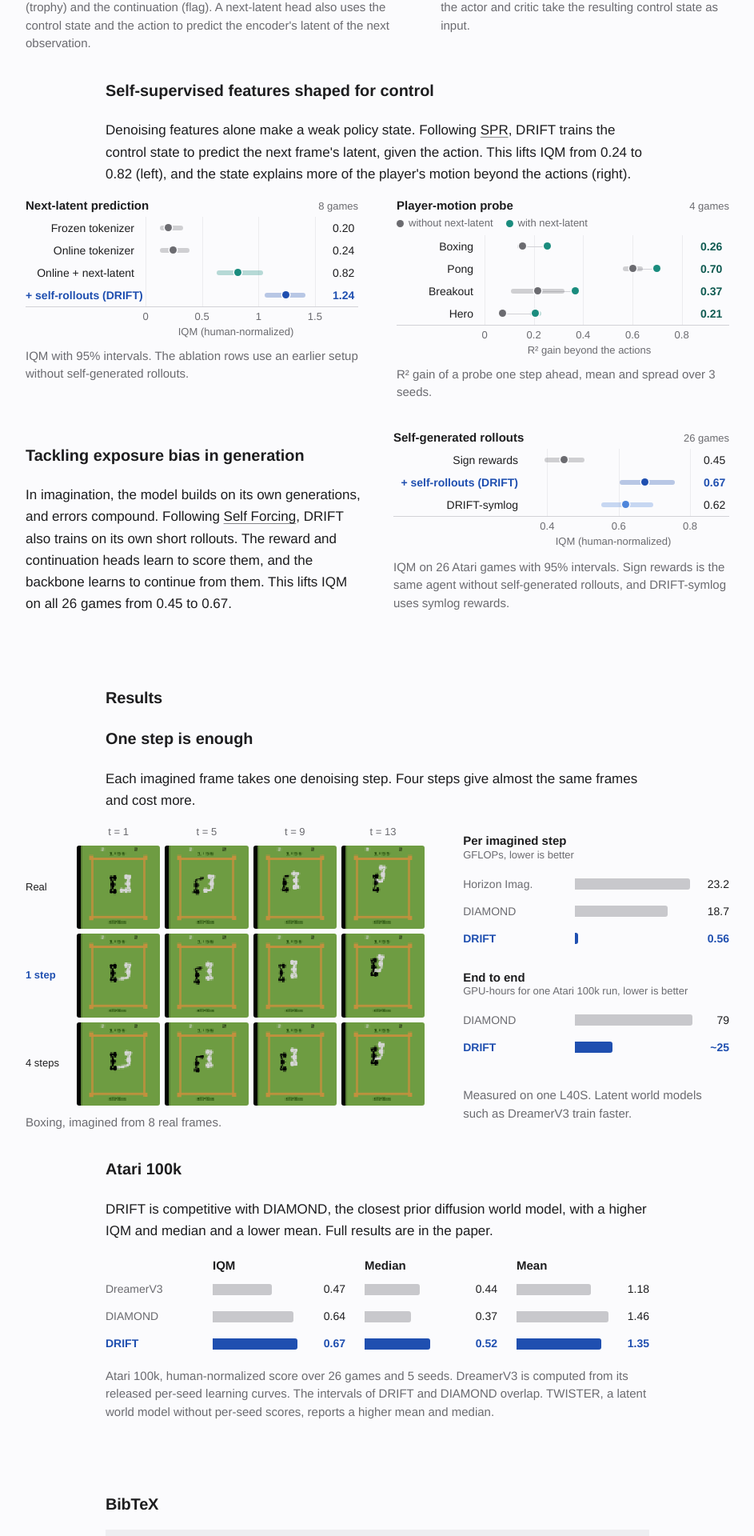
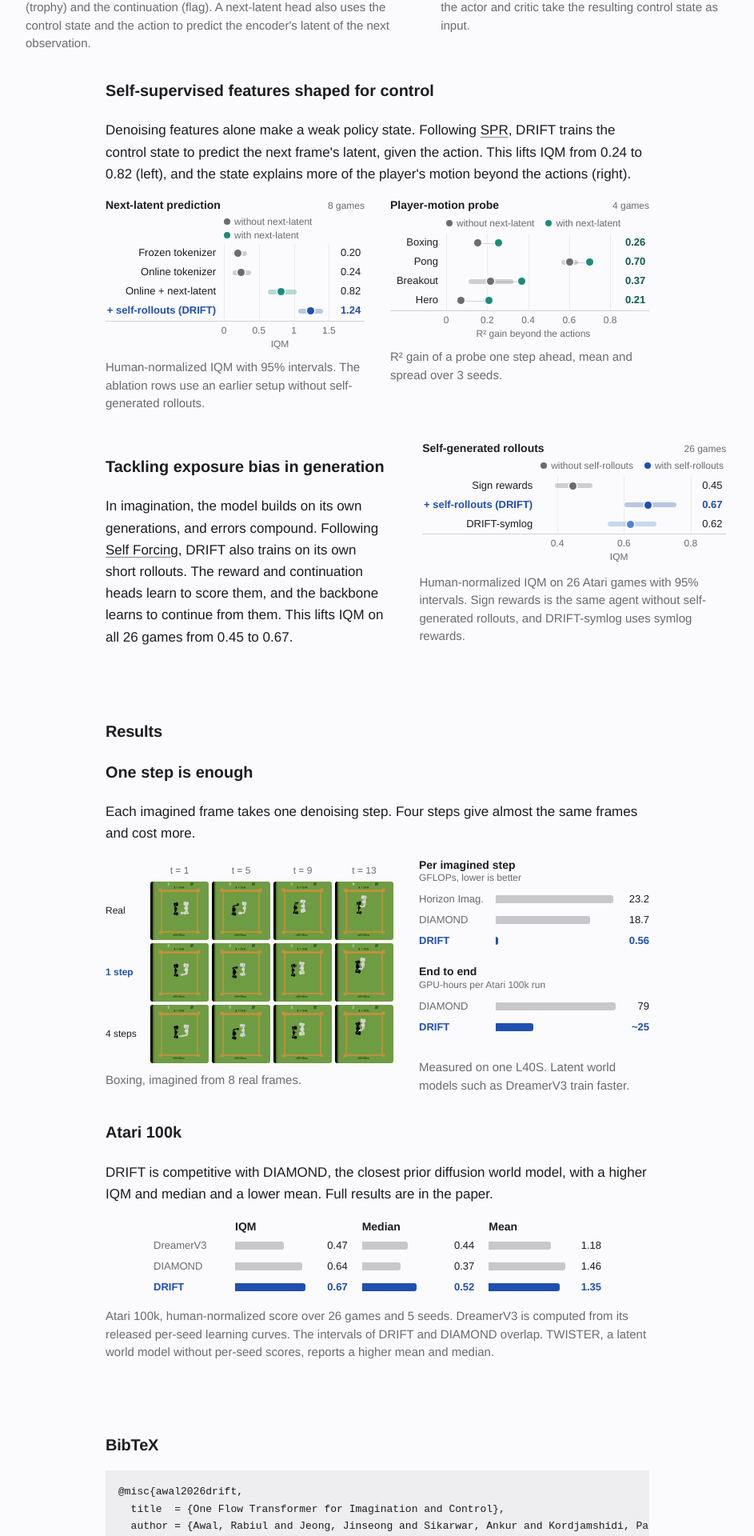
Before and after one commit to rabiulcste/rabiulcste.github.io, a Jekyll site: the page built from drift-world-model/index.html, in a window 1280 px wide. Shown: the part 2352-4272 px from the top of the page at 80% size, without its empty margins (168-1111 px from the left). Built offline with Jekyll 4.4.1, drawn with Linux system fonts in a browser that asks for light colours.

Commit message:
DRIFT page: compact plots, standard legends over the plot area, short axis titles, text column kept

```diff
--- a/css/project.css
+++ b/css/project.css
@@ -288,11 +288,47 @@ footer.site a { color: var(--muted); text-decoration: none; }
 .drift-abl--narrow .drift-abl-row { grid-template-columns: 170px minmax(0, 1fr) 40px; }
 .drift-abl--narrow .drift-abl-ax { padding-left: 170px; padding-right: 40px; }
 /* Text beside its plot on desktop; stacked on phones. */
-.drift-split { display: grid; grid-template-columns: minmax(0, 1fr) minmax(0, 1fr); gap: 40px; align-items: center; margin-block: 8px; }
+/* Text keeps the column's left edge; the plot reaches right into the wide figure area. */
+.drift-split { display: grid; grid-template-columns: minmax(0, 1fr) minmax(0, 1.1fr); gap: 40px; align-items: center; margin-block: 8px;
+    margin-right: calc((100% - min(var(--wide), 100vw - 2 * var(--gutter))) / 2); }
 .drift-split p { margin-bottom: 0; }
 .drift-split > .fig { margin: 0; }
 .drift-split .drift-abl--narrow { max-width: none; }
 .drift-pair-cap { margin: 10px 0 0; color: var(--muted); font-size: var(--text-secondary); line-height: 1.5; }
+/* Compact plots: text-sized type, tight rows, values next to the marks. Overrides the sizes above. */
+.drift-abl, .drift-hns, .drift-bars { font-size: 13px; }
+.drift-abl-head, .drift-bars-ttl, .drift-hns-head { font-size: 14px; }
+.drift-abl-note, .drift-bars-sub, .drift-abl-ax, .drift-abl-ticks .drift-abl-trk i, .drift-probe-key { font-size: 12px; }
+.drift-abl-row { height: 24px; grid-template-columns: 200px minmax(0, 1fr) 36px; }
+.drift-abl-ax { padding-left: 200px; padding-right: 36px; }
+.drift-abl-ticks { height: 20px; }
+.drift-abl-lab { padding-right: 10px; }
+.drift-abl-val { padding-left: 6px; }
+.drift-pair { gap: 32px; }
+.drift-pair .drift-abl:not(.drift-probe) .drift-abl-row, .drift-abl--narrow .drift-abl-row { grid-template-columns: 148px minmax(0, 1fr) 36px; }
+.drift-pair .drift-abl:not(.drift-probe) .drift-abl-ax, .drift-abl--narrow .drift-abl-ax { padding-left: 148px; padding-right: 36px; }
+.drift-probe .drift-abl-row { grid-template-columns: 70px minmax(0, 1fr) 36px; }
+.drift-probe .drift-abl-ax { padding-left: 70px; }
+.drift-abl--narrow { max-width: 380px; }
+.drift-split .drift-abl--narrow { max-width: 380px; }
+.drift-bar { height: 26px; grid-template-columns: 96px minmax(0, 1fr) 40px; }
+.drift-bar-trk { height: 10px; }
+.drift-bars-sub { margin-bottom: 6px; }
+.drift-hns { max-width: 560px; }
+.drift-hns-row { height: 26px; grid-template-columns: 84px repeat(3, minmax(0, 1fr)); column-gap: 18px; }
+.drift-hns-head { height: 22px; }
+.drift-hns-cell { grid-template-columns: minmax(0, 1fr) 36px; }
+.drift-pair--steps { grid-template-columns: minmax(0, 1.25fr) minmax(0, 1fr); }
+.drift-pair--steps .drift-frames-row { grid-template-columns: 52px repeat(4, minmax(0, 1fr)); gap: 4px; }
+.drift-pair--steps .drift-frames { gap: 4px; font-size: 12px; }
+.drift-compute { gap: 16px; }
+/* Plot legend: marker and label, set over the plot area (above the axes), same in every dot plot. */
+.drift-abl-leg { height: auto; min-height: 20px; margin-bottom: 2px; }
+.drift-abl-leg .drift-leg { grid-column: 2 / 4; display: flex; flex-wrap: wrap; gap: 2px 14px; font-size: 12px; color: var(--muted); }
+.drift-leg span { white-space: nowrap; }
+.drift-leg span::before { content: ""; display: inline-block; width: 8px; height: 8px; border-radius: 50%; margin-right: 5px; vertical-align: 0; background: var(--muted); }
+.drift-leg .drift-leg-nl::before { background: var(--drift-teal); }
+.drift-leg .drift-leg-sf::before { background: var(--drift); }
 /* DRIFT clips: text-free video on a white canvas, labels drawn by the page in the canvas' blank strips. The Atari and Craftium
    grids come in a 4-column and a 2-column (phone) cut; only the one shown is loaded (preload none, played by the page script). */
 .drift-clip { position: relative; margin: 0 auto; container-type: inline-size; }
--- a/drift-world-model/index.html
+++ b/drift-world-model/index.html
@@ -305,21 +305,22 @@ bibtex: |
     <h3>Self-supervised features shaped for control</h3>
     <p>Denoising features alone make a weak policy state. Following <a href="https://arxiv.org/abs/2007.05929">SPR</a>, DRIFT trains the control state to predict the next frame's latent, given the action. This lifts IQM from 0.24 to 0.82 (left), and the state explains more of the player's motion beyond the actions (right).</p>
     <figure class="fig">
-        <div class="drift-pair wide">
+        <div class="drift-pair">
 <div>
 <div class="drift-abl" role="img" aria-label="IQM human-normalized score with 95% intervals on 8 Atari games: Frozen tokenizer 0.20 [0.13, 0.33], Online tokenizer 0.24 [0.13, 0.39], Online tokenizer + next-latent 0.82 [0.63, 1.04], + self-rollouts (DRIFT) 1.24 [1.06, 1.41].">
 <div class="drift-abl-head"><span>Next-latent prediction</span><span class="drift-abl-note">8 games</span></div>
+<div class="drift-abl-row drift-abl-leg"><span></span><span class="drift-leg"><span class="drift-leg-base">without next-latent</span><span class="drift-leg-nl">with next-latent</span></span></div>
 <div class="drift-abl-row drift-abl--base"><span class="drift-abl-lab"><span class="lab-full">Frozen tokenizer</span><span class="lab-short">Frozen tokenizer</span></span><span class="drift-abl-trk"><i class="gl" style="left:0.00%"></i><i class="gl" style="left:31.25%"></i><i class="gl" style="left:62.50%"></i><i class="gl" style="left:93.75%"></i><b class="band" style="left:7.91%;width:13.01%"></b><b class="dot" style="left:12.42%"></b></span><span class="drift-abl-val">0.20</span></div>
 <div class="drift-abl-row drift-abl--base"><span class="drift-abl-lab"><span class="lab-full">Online tokenizer</span><span class="lab-short">Online tokenizer</span></span><span class="drift-abl-trk"><i class="gl" style="left:0.00%"></i><i class="gl" style="left:31.25%"></i><i class="gl" style="left:62.50%"></i><i class="gl" style="left:93.75%"></i><b class="band" style="left:8.00%;width:16.38%"></b><b class="dot" style="left:15.11%"></b></span><span class="drift-abl-val">0.24</span></div>
 <div class="drift-abl-row drift-abl--nl"><span class="drift-abl-lab"><span class="lab-full">Online tokenizer + next-latent</span><span class="lab-short">Online + next-latent</span></span><span class="drift-abl-trk"><i class="gl" style="left:0.00%"></i><i class="gl" style="left:31.25%"></i><i class="gl" style="left:62.50%"></i><i class="gl" style="left:93.75%"></i><b class="band" style="left:39.36%;width:25.68%"></b><b class="dot" style="left:51.13%"></b></span><span class="drift-abl-val">0.82</span></div>
 <div class="drift-abl-row drift-abl--sf"><span class="drift-abl-lab"><span class="lab-full">+ self-rollouts (DRIFT)</span><span class="lab-short">+ self-rollouts (DRIFT)</span></span><span class="drift-abl-trk"><i class="gl" style="left:0.00%"></i><i class="gl" style="left:31.25%"></i><i class="gl" style="left:62.50%"></i><i class="gl" style="left:93.75%"></i><b class="band" style="left:66.08%;width:22.30%"></b><b class="dot" style="left:77.66%"></b></span><span class="drift-abl-val">1.24</span></div>
-<div class="drift-abl-row drift-abl-ticks"><span></span><span class="drift-abl-trk"><i style="left:0.00%">0</i><i style="left:31.25%">0.5</i><i style="left:62.50%">1</i><i style="left:93.75%">1.5</i></span><span></span></div><div class="drift-abl-ax">IQM (human-normalized)</div></div>
-<p class="drift-pair-cap">IQM with 95% intervals. The ablation rows use an earlier setup without self-generated rollouts.</p>
+<div class="drift-abl-row drift-abl-ticks"><span></span><span class="drift-abl-trk"><i style="left:0.00%">0</i><i style="left:31.25%">0.5</i><i style="left:62.50%">1</i><i style="left:93.75%">1.5</i></span><span></span></div><div class="drift-abl-ax">IQM</div></div>
+<p class="drift-pair-cap">Human-normalized IQM with 95% intervals. The ablation rows use an earlier setup without self-generated rollouts.</p>
 </div>
 <div>
 <div class="drift-abl drift-probe" role="img" aria-label="Share of the controlled object's motion explained by the control state beyond the actions, one step ahead, mean over 3 seeds. Without and with next-latent prediction: Boxing 0.15 and 0.26, Pong 0.60 and 0.70, Breakout 0.22 and 0.37, Hero 0.07 and 0.21.">
 <div class="drift-abl-head"><span>Player-motion probe</span><span class="drift-abl-note">4 games</span></div>
-<div class="drift-probe-key"><span class="k-wo">without next-latent</span><span class="k-w">with next-latent</span></div>
+<div class="drift-abl-row drift-abl-leg"><span></span><span class="drift-leg"><span class="drift-leg-base">without next-latent</span><span class="drift-leg-nl">with next-latent</span></span></div>
 <div class="drift-abl-row"><span class="drift-abl-lab">Boxing</span><span class="drift-abl-trk"><i class="gl" style="left:0.00%"></i><i class="gl" style="left:23.53%"></i><i class="gl" style="left:47.06%"></i><i class="gl" style="left:70.59%"></i><i class="gl" style="left:94.12%"></i><b class="pair" style="left:17.98%;width:12.13%"></b><b class="band" style="left:15.63%;width:4.70%"></b><b class="band band-w" style="left:28.51%;width:3.19%"></b><b class="dot" style="left:17.98%"></b><b class="dot dot-w" style="left:30.11%"></b></span><span class="drift-abl-val">0.26</span></div>
 <div class="drift-abl-row"><span class="drift-abl-lab">Pong</span><span class="drift-abl-trk"><i class="gl" style="left:0.00%"></i><i class="gl" style="left:23.53%"></i><i class="gl" style="left:47.06%"></i><i class="gl" style="left:70.59%"></i><i class="gl" style="left:94.12%"></i><b class="pair" style="left:70.84%;width:11.46%"></b><b class="band" style="left:65.92%;width:9.84%"></b><b class="band band-w" style="left:81.17%;width:2.27%"></b><b class="dot" style="left:70.84%"></b><b class="dot dot-w" style="left:82.31%"></b></span><span class="drift-abl-val">0.70</span></div>
 <div class="drift-abl-row"><span class="drift-abl-lab">Breakout</span><span class="drift-abl-trk"><i class="gl" style="left:0.00%"></i><i class="gl" style="left:23.53%"></i><i class="gl" style="left:47.06%"></i><i class="gl" style="left:70.59%"></i><i class="gl" style="left:94.12%"></i><b class="pair" style="left:25.55%;width:17.82%"></b><b class="band" style="left:12.75%;width:25.60%"></b><b class="band band-w" style="left:41.61%;width:3.54%"></b><b class="dot" style="left:25.55%"></b><b class="dot dot-w" style="left:43.38%"></b></span><span class="drift-abl-val">0.37</span></div>
@@ -329,7 +330,7 @@ bibtex: |
 </div>
         </div>
     </figure>
-    <div class="drift-split wide">
+    <div class="drift-split">
 <div>
     <h3>Tackling exposure bias in generation</h3>
     <p>In imagination, the model builds on its own generations, and errors compound. Following <a href="https://arxiv.org/abs/2506.08009">Self Forcing</a>, DRIFT also trains on its own short rollouts. The reward and continuation heads learn to score them, and the backbone learns to continue from them. This lifts IQM on all 26 games from 0.45 to 0.67.</p>
@@ -337,11 +338,12 @@ bibtex: |
     <figure class="fig">
 <div class="drift-abl drift-abl--narrow" role="img" aria-label="IQM human-normalized score with 95% intervals on 26 Atari games: Sign rewards 0.45 [0.39, 0.50], + self-rollouts (DRIFT) 0.67 [0.60, 0.76], DRIFT-symlog 0.62 [0.55, 0.70].">
 <div class="drift-abl-head"><span>Self-generated rollouts</span><span class="drift-abl-note">26 games</span></div>
+<div class="drift-abl-row drift-abl-leg"><span></span><span class="drift-leg"><span class="drift-leg-base">without self-rollouts</span><span class="drift-leg-sf">with self-rollouts</span></span></div>
 <div class="drift-abl-row drift-abl--base"><span class="drift-abl-lab"><span class="lab-full">Sign rewards</span><span class="lab-short">Sign rewards</span></span><span class="drift-abl-trk"><i class="gl" style="left:10.64%"></i><i class="gl" style="left:53.19%"></i><i class="gl" style="left:95.74%"></i><b class="band" style="left:9.06%;width:23.91%"></b><b class="dot" style="left:20.67%"></b></span><span class="drift-abl-val">0.45</span></div>
 <div class="drift-abl-row drift-abl--sf"><span class="drift-abl-lab"><span class="lab-full">+ self-rollouts (DRIFT)</span><span class="lab-short">+ self-rollouts (DRIFT)</span></span><span class="drift-abl-trk"><i class="gl" style="left:10.64%"></i><i class="gl" style="left:53.19%"></i><i class="gl" style="left:95.74%"></i><b class="band" style="left:53.69%;width:32.98%"></b><b class="dot" style="left:68.71%"></b></span><span class="drift-abl-val">0.67</span></div>
 <div class="drift-abl-row drift-abl--sym"><span class="drift-abl-lab"><span class="lab-full">DRIFT-symlog</span><span class="lab-short">DRIFT-symlog</span></span><span class="drift-abl-trk"><i class="gl" style="left:10.64%"></i><i class="gl" style="left:53.19%"></i><i class="gl" style="left:95.74%"></i><b class="band" style="left:42.94%;width:31.10%"></b><b class="dot" style="left:57.40%"></b></span><span class="drift-abl-val">0.62</span></div>
-<div class="drift-abl-row drift-abl-ticks"><span></span><span class="drift-abl-trk"><i style="left:10.64%">0.4</i><i style="left:53.19%">0.6</i><i style="left:95.74%">0.8</i></span><span></span></div><div class="drift-abl-ax">IQM (human-normalized)</div></div>
-        <figcaption>IQM on 26 Atari games with 95% intervals. Sign rewards is the same agent without self-generated rollouts, and DRIFT-symlog uses symlog rewards.</figcaption>
+<div class="drift-abl-row drift-abl-ticks"><span></span><span class="drift-abl-trk"><i style="left:10.64%">0.4</i><i style="left:53.19%">0.6</i><i style="left:95.74%">0.8</i></span><span></span></div><div class="drift-abl-ax">IQM</div></div>
+        <figcaption>Human-normalized IQM on 26 Atari games with 95% intervals. Sign rewards is the same agent without self-generated rollouts, and DRIFT-symlog uses symlog rewards.</figcaption>
     </figure>
     </div>
 </section>
@@ -351,7 +353,7 @@ bibtex: |
     <h3>One step is enough</h3>
     <p>Each imagined frame takes one denoising step. Four steps give almost the same frames and cost more.</p>
     <figure class="fig">
-        <div class="drift-pair drift-pair--steps wide">
+        <div class="drift-pair drift-pair--steps">
 <div>
 <div class="drift-frames" role="img" aria-label="A Boxing rollout. Real frames on top, then frames imagined with 1 and 4 denoising steps, at every second step from 1 to 15. The two imagined rows look almost the same and all track both boxers.">
 <div class="drift-frames-row drift-frames-head"><span></span><span class="t0">t = 1</span><span class="t1">t = 3</span><span class="t2">t = 5</span><span class="t3">t = 7</span><span class="t4">t = 9</span><span class="t5">t = 11</span><span class="t6">t = 13</span><span class="t7">t = 15</span></div>
@@ -368,7 +370,7 @@ bibtex: |
 <div class="drift-bar"><span class="drift-bar-lab">DIAMOND</span><span class="drift-bar-trk"><b style="width:77.9%"></b></span><span class="drift-bar-val">18.7</span></div>
 <div class="drift-bar drift-bar--ours"><span class="drift-bar-lab">DRIFT</span><span class="drift-bar-trk"><b style="width:2.3%"></b></span><span class="drift-bar-val">0.56</span></div>
         </div>
-<div class="drift-bars drift-bars--one" role="img" aria-label="End-to-end training cost of one Atari 100k run in GPU-hours: DIAMOND 79, DRIFT about 25."><div class="drift-bars-ttl">End to end</div><div class="drift-bars-sub">GPU-hours for one Atari 100k run, lower is better</div>
+<div class="drift-bars drift-bars--one" role="img" aria-label="End-to-end training cost of one Atari 100k run in GPU-hours: DIAMOND 79, DRIFT about 25."><div class="drift-bars-ttl">End to end</div><div class="drift-bars-sub">GPU-hours per Atari 100k run</div>
 <div class="drift-bar"><span class="drift-bar-lab">DIAMOND</span><span class="drift-bar-trk"><b style="width:98.8%"></b></span><span class="drift-bar-val">79</span></div>
 <div class="drift-bar drift-bar--ours"><span class="drift-bar-lab">DRIFT</span><span class="drift-bar-trk"><b style="width:31.2%"></b></span><span class="drift-bar-val">~25</span></div>
         </div>
```
